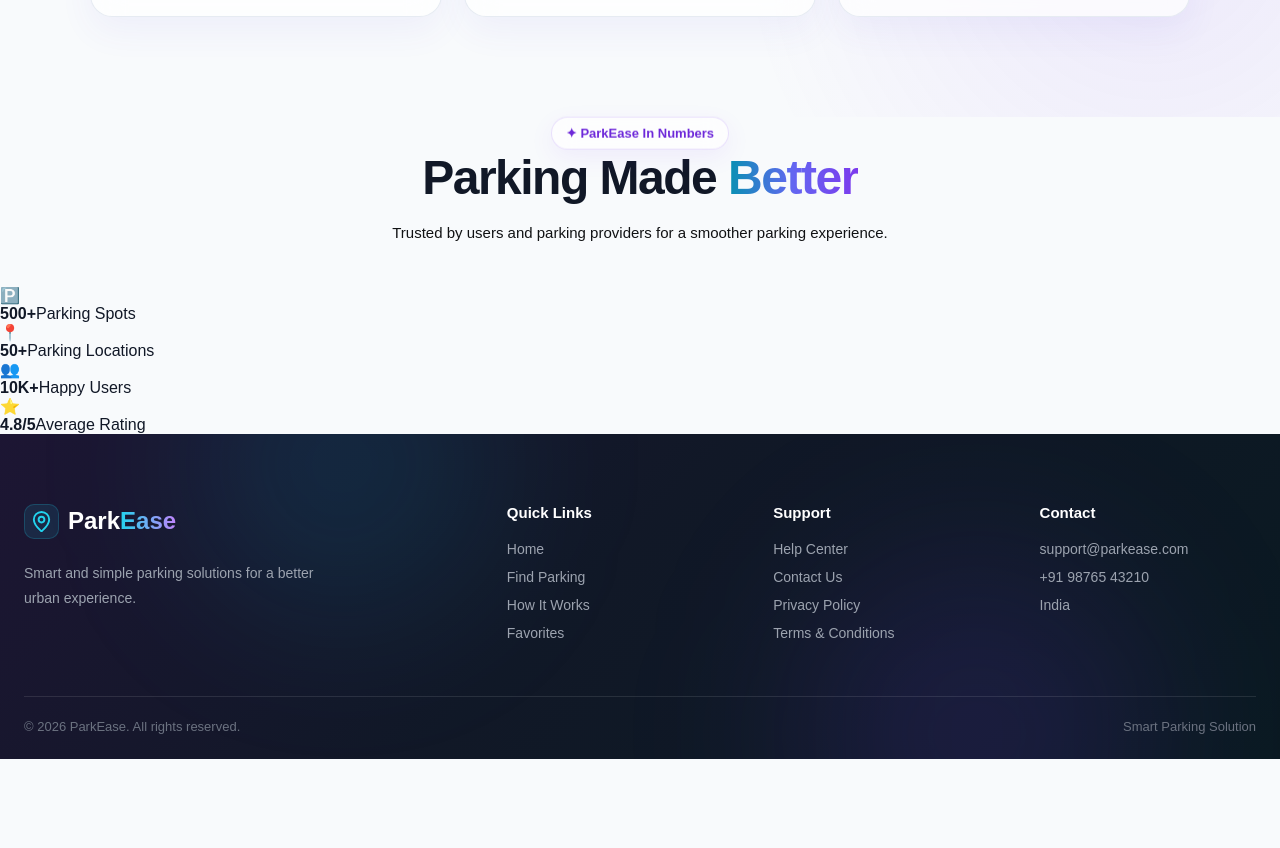
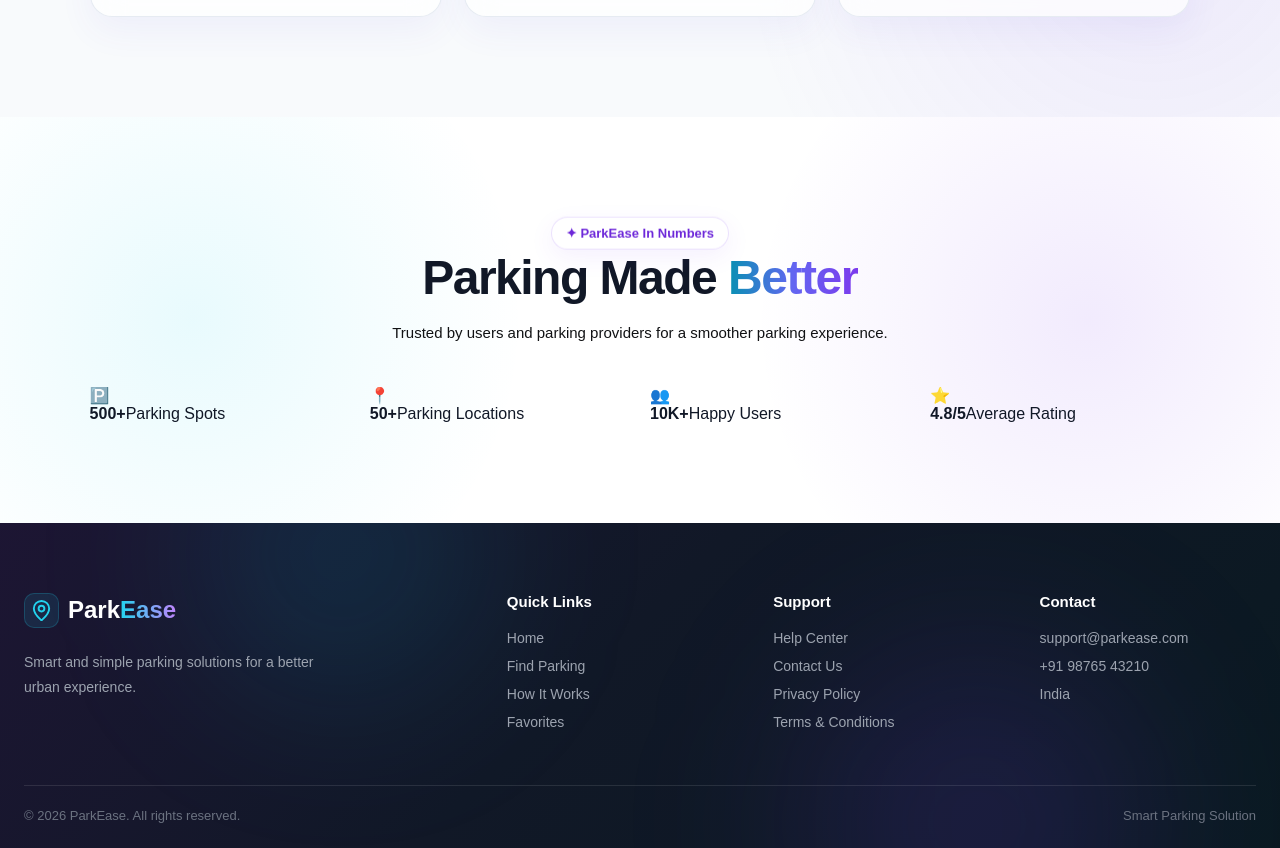
Before and after one commit to dibeyendu-dev/smart-parking-system, a React (Vite) app: page / in a window 1280 px wide. Shown: the part 3442-4290 px from the top of the page. Before the commit the page ends 4201 px from the top, so only its background shows below. Built offline with nearby package versions, Linux system fonts and the light colour scheme.

Commit message:
Statistics css part 1 added

```diff
--- a/src/css/Home.css
+++ b/src/css/Home.css
@@ -1462,6 +1462,7 @@
     display: none;
   }
 }
+
 /* ======================================== MOBILE ======================================== */
 
 @media (max-width: 600px) {
@@ -1480,6 +1481,7 @@
     padding: 28px 22px;
   }
 }
+
 /* ========================================
    KEY FEATURES SECTION
 ======================================== */
@@ -1490,16 +1492,12 @@
   padding: 100px 7%;
 
   background:
-    radial-gradient(
-      circle at 10% 20%,
+    radial-gradient(circle at 10% 20%,
       rgba(34, 211, 238, 0.08),
-      transparent 30%
-    ),
-    radial-gradient(
-      circle at 90% 80%,
+      transparent 30%),
+    radial-gradient(circle at 90% 80%,
       rgba(124, 58, 237, 0.09),
-      transparent 30%
-    ),
+      transparent 30%),
     #f8fafc;
 
   overflow: hidden;
@@ -1519,6 +1517,7 @@
 
   gap: 22px;
 }
+
 /* ========================================
    FEATURE CARD
 ======================================== */
@@ -1590,6 +1589,7 @@
 
   background: rgba(124, 58, 237, 0.14);
 }
+
 /* ========================================
    FEATURE ICON
 ======================================== */
@@ -1606,11 +1606,9 @@
 
   font-size: 25px;
 
-  background: linear-gradient(
-    135deg,
-    rgba(34, 211, 238, 0.12),
-    rgba(139, 92, 246, 0.14)
-  );
+  background: linear-gradient(135deg,
+      rgba(34, 211, 238, 0.12),
+      rgba(139, 92, 246, 0.14));
 
   border: 1px solid rgba(139, 92, 246, 0.12);
 
@@ -1627,9 +1625,7 @@
 
 .feature-card:hover .feature-icon {
   transform:
-    translateY(-4px)
-    rotate(-5deg)
-    scale(1.08);
+    translateY(-4px) rotate(-5deg) scale(1.08);
 
   box-shadow:
     0 12px 25px rgba(124, 58, 237, 0.15);
@@ -1662,6 +1658,7 @@
   font-size: 13px;
   line-height: 1.7;
 }
+
 /* ========================================
    FEATURE LINK
 ======================================== */
@@ -1697,6 +1694,7 @@
 .feature-card:hover .feature-link {
   letter-spacing: 0.2px;
 }
+
 /* ========================================
    TABLET RESPONSIVE
 ======================================== */
@@ -1746,3 +1744,38 @@
     height: 54px;
   }
 }
+
+/* ========================================
+   STATISTICS SECTION
+======================================== */
+
+.statistics-section {
+  position: relative;
+  padding: 100px 7%;
+
+  background:
+    radial-gradient(circle at 15% 50%,
+      rgba(34, 211, 238, 0.10),
+      transparent 30%),
+    radial-gradient(circle at 85% 50%,
+      rgba(124, 58, 237, 0.10),
+      transparent 30%),
+    #ffffff;
+
+  overflow: hidden;
+}
+
+
+/* ========================================
+   STATISTICS GRID
+======================================== */
+
+.statistics-grid {
+  max-width: 1150px;
+  margin: auto;
+
+  display: grid;
+  grid-template-columns: repeat(4, 1fr);
+
+  gap: 20px;
+}
```
